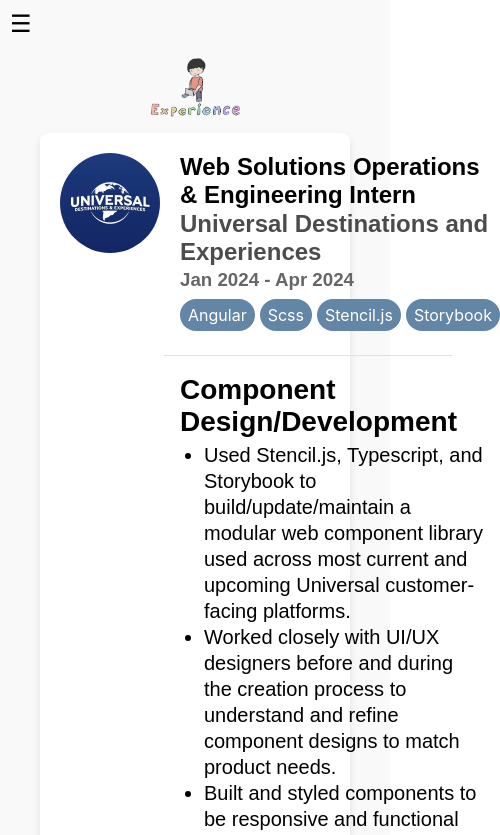
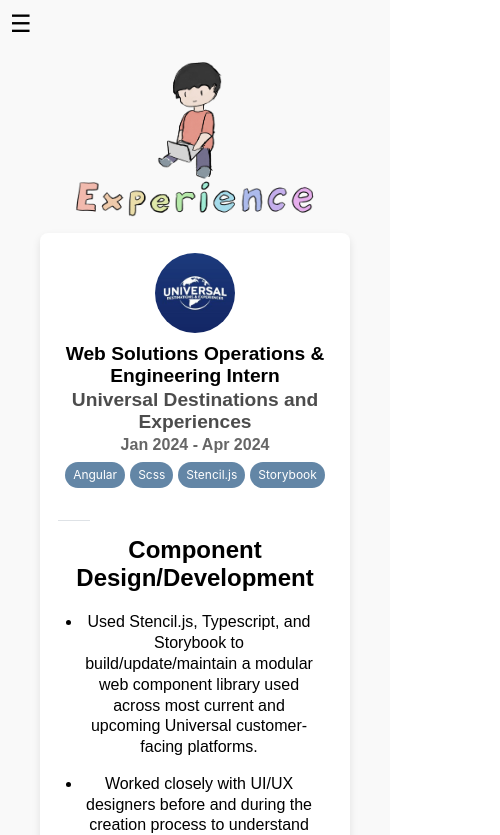
Before and after one commit to pkyu/portfolio, a React (Create React App) app: page /experience in a window 390 px wide. Shown: the top 835 px of the page, 500 px wide, since content can reach past the window. Built offline with nearby package versions, Linux system fonts and the light colour scheme.

Commit message:
mobile responsiveness

```diff
--- a/src/App.scss
+++ b/src/App.scss
@@ -6,7 +6,14 @@
 }
 
 main {
+  flex-grow: 1;
   background-color: #f9f9f9;
-  flex: 1;
   padding: 20px;
+  overflow: hidden;
 }
+
+body {
+  margin: 0;
+  padding: 0;
+  height: 100%;
+}
--- a/src/pages/about/About.scss
+++ b/src/pages/about/About.scss
@@ -13,9 +13,12 @@
       margin-top: 2rem;
       width: 30%;
       height: auto;
+
+      @media (max-width: 768px) {
+        width: 90%;
+      }
     }
   }
-
 
   .about-intro-container {
     display: flex;
@@ -27,12 +30,23 @@
     margin-top: 2rem;
     gap: 2rem;
 
+    @media (max-width: 768px) {
+      flex-direction: column;
+      margin-right: 0;
+      text-align: center;
+    }
+
     .avatar {
       border-radius: 50%;
       width: 150px;
       height: 150px;
       margin-bottom: 1rem;
       transform: rotate(-30deg);
+
+      @media (max-width: 768px) {
+        width: 100px;
+        height: 100px;
+      }
     }
 
     .paragraph {
@@ -42,11 +56,6 @@
       line-height: 1.3;
       font-family: 'Helvetica', sans-serif;
     }
-  }
-
-  .p-divider {
-    width: 10%;
-    background-color: '#333';
   }
 
   .about-detail-container {
@@ -61,17 +70,31 @@
     width: 800px;
     font-size: 20px;
 
+    @media (max-width: 768px) {
+      width: 100%;
+    }
+
     .about-hobbies-container {
       display: grid;
       grid-template-columns: repeat(5, 1fr);
       min-width: 1000px;
       width: 100%;
 
+      @media (max-width: 768px) {
+        grid-template-columns: 1fr;
+        gap: 1rem;
+      }
+
       .avatar {
         border-radius: 50%;
         width: 150px;
         height: 150px;
         transition: transform 0.3s ease;
+
+        @media (max-width: 768px) {
+          width: 80px;
+          height: 80px;
+        }
       }
 
       .avatar:hover {
@@ -84,7 +107,4 @@
       }
     }
   }
-
-
-
 }
--- a/src/pages/experience/Experience.scss
+++ b/src/pages/experience/Experience.scss
@@ -1,9 +1,8 @@
 .experience {
   padding: 20px;
   background-color: #f9f9f9;
-  }
 
-  .experience h1 {
+  h1 {
     text-align: center;
     margin-bottom: 20px;
   }
@@ -20,9 +19,14 @@
       background-color: white;
       border-radius: 8px;
       box-shadow: 0 4px 8px rgba(0, 0, 0, 0.1);
+
+      @media (max-width: 768px) {
+        flex-direction: column;
+        align-items: center;
+      }
+    }
   }
 
-  }
   .experience-title-art-container {
     display: flex;
     justify-content: center;
@@ -31,6 +35,10 @@
     .experience-title-art {
       width: 30%;
       height: auto;
+
+      @media (max-width: 768px) {
+        width: 80%;
+      }
     }
   }
 
@@ -40,61 +48,95 @@
     object-fit: cover;
     margin-right: 20px;
     border-radius: 50%;
+
+    @media (max-width: 768px) {
+      margin-right: 0;
+      margin-bottom: 10px;
+      width: 80px;
+      height: 80px;
+    }
   }
 
   .experience-info {
     flex: 1;
+
+    @media (max-width: 768px) {
+      text-align: center;
+    }
   }
 
   .experience-role {
     margin: 0;
     font-size: 1.5rem;
+
+    @media (max-width: 768px) {
+      font-size: 1.2rem;
+    }
   }
 
   .experience-company {
     margin: 0.1rem 0 0.2rem;
     font-size: 1.5rem;
-    color:rgba(0, 0, 0, 0.7);
+    color: rgba(0, 0, 0, 0.7);
+
+    @media (max-width: 768px) {
+      font-size: 1.2rem;
+    }
   }
 
   .experience-time {
     margin: 0.2rem 0 0.5rem;
     color: #666;
+
+    @media (max-width: 768px) {
+      font-size: 1rem;
+    }
   }
 
   .chips-container {
     display: flex;
     flex-wrap: wrap;
+    justify-content: center;
+    align-items: center;
     gap: 5px;
   }
 
   .language-chip {
     cursor: default;
     background-color: rgb(99, 134, 166);
+    font-size: 12px;
     color: white;
   }
 
   .experience-details {
     margin-top: 2rem;
-    align-items: left;
-    justify-content: left;
     gap: 15px;
 
-    .p-divider {
-      margin-top: -0.5rem;
-      margin-left: -1rem;
-      width: 90%;
-    }
     h1 {
       font-size: 28px;
       text-align: left;
+
+      @media (max-width: 768px) {
+        font-size: 1.5rem;
+        text-align: center;
       }
+    }
+
     ul {
       font-size: 20px;
       line-height: 1.3;
       width: 100%;
       margin-left: -1rem;
       margin-top: -1rem;
+
+      @media (max-width: 768px) {
+        font-size: 1rem;
+        margin-top: 0;
+      }
+
+      li {
+        margin-bottom: 1rem;
+      }
     }
   }
 
@@ -108,12 +150,20 @@
     padding: 10px;
     border-radius: 8px;
     line-height: 140%;
+
+    @media (max-width: 768px) {
+      padding: 5px;
+    }
   }
 
   .experience-languages-tools h4,
   .experience-tasks h4 {
     margin-top: 0;
     font-size: 1.2rem;
+
+    @media (max-width: 768px) {
+      font-size: 1rem;
+    }
   }
 
   .experience-languages-tools ul,
@@ -122,3 +172,4 @@
     margin: 0;
     padding-left: 20px;
   }
+}
--- a/src/pages/home/Home.scss
+++ b/src/pages/home/Home.scss
@@ -12,42 +12,58 @@
         width: 150%;
         height: auto;
       }
+
       .home-page-text-container {
         display: grid;
         grid-template-columns: 1fr 1fr;
         width: 150%;
+
+        @media (max-width: 768px) {
+          grid-template-columns: 1fr;
+          width: 100%;
+        }
+
         .home-left {
           text-align: left;
+
           h1 {
             margin-top: 1rem;
             font-size: 64px;
           }
+
           h2 {
             margin-top: -2.5rem;
           }
+
           .resume-link {
             color: #1f1b1b;
             text-decoration: none;
             font-size: 28px;
             transition: color 0.3s;
+
             &:hover {
               color: #6a80c2;
             }
           }
         }
+
         .home-right {
           text-align: right;
           margin-top: 1.5rem;
+
           h2 {
             margin: 0 0 0.5rem 0;
+
             a {
               text-decoration: none;
               color: inherit;
               transition: color 0.3s;
+
               &:hover {
                 color: #6a80c2;
               }
             }
+
             .arrow-icon {
               width: 20px;
               height: auto;
@@ -57,7 +73,12 @@
               bottom: 2px;
             }
           }
+
+          @media (max-width: 768px) {
+            text-align: left;
+            margin-top: 0;
           }
         }
       }
     }
+  }
--- a/src/pages/projects/Projects.scss
+++ b/src/pages/projects/Projects.scss
@@ -6,6 +6,10 @@
   .projects-title-art {
     width: 30%;
     height: auto;
+
+    @media (max-width: 768px) {
+      width: 80%;
+    }
   }
 }
 
@@ -17,7 +21,7 @@
 
   .card-image {
     width: 100%;
-      height: 200px;
+    height: 130px;
     object-fit: cover;
   }
 
@@ -48,9 +52,9 @@
 
 .modal-custom {
   width: 80vw;
-    height: 75vh;
+  height: 60vh;
   max-width: 1000px;
-    max-height: 900px;
+  max-height: 800px;
   overflow: auto;
   display: flex;
   flex-direction: column;
@@ -66,12 +70,11 @@
 
 .modal-image {
   max-width: 100%;
-    max-height: 70vh;
+  max-height: 60vh;
   object-fit: contain;
   display: block;
   margin: 0 auto;
 }
-
 
 .p-dialog-header,
 .p-dialog-content {
@@ -92,5 +95,19 @@
 @media (max-width: 480px) {
   .project-tiles {
     grid-template-columns: 1fr;
+    padding: 10px;
+  }
+
+  .projects-title-art-container {
+    margin: -1rem 0 1rem;
+  }
+
+  .modal-custom {
+    width: 90vw;
+    height: 55vh;
+  }
+
+  .modal-content {
+    padding: 0 10px 10px 10px;
   }
 }
```
Lines whose indentation alone changed are shown as unchanged.
